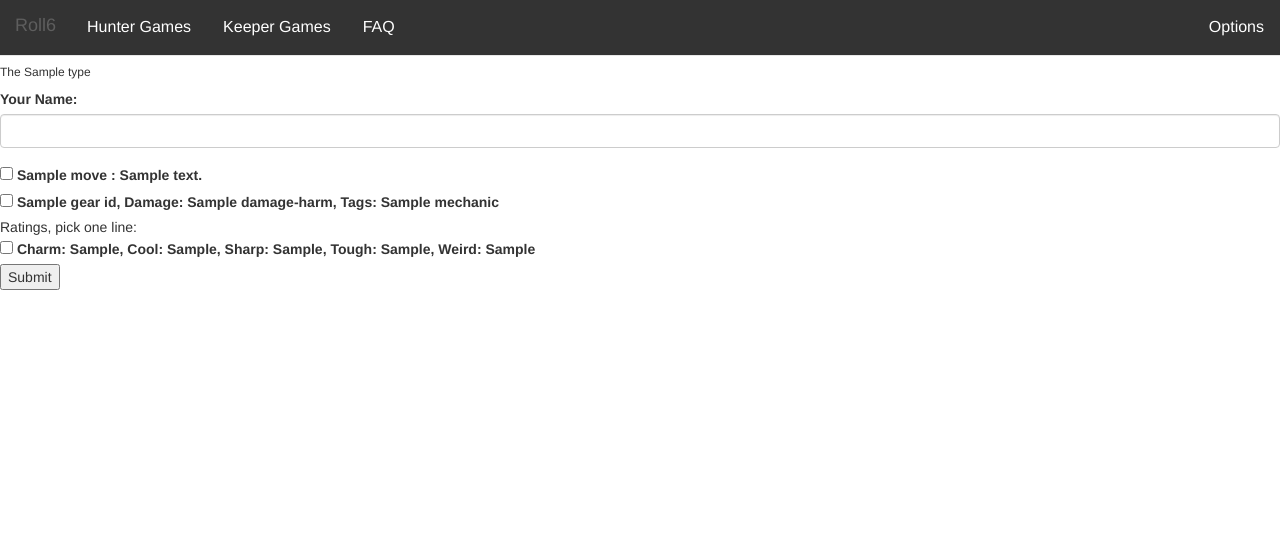
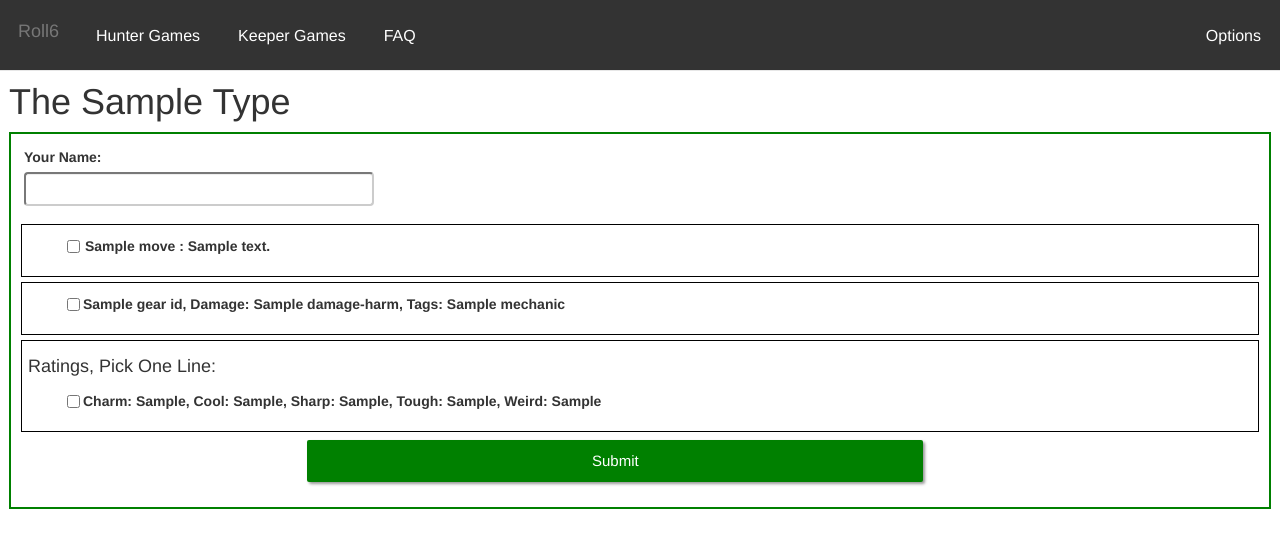
Before and after one commit to cdman678/Roll6, a Django app: template Roll6/apps/game/templates/game/fillsheet.html in a window 1280 px wide. Shown: the top 548 px of the page. Run offline with Django 3.2, Linux system fonts and the light colour scheme; the template is opened without the code that fills it: most values are stand-ins (such as "Sample title", 1, 10 or a date in 2020); some libraries are stand-ins or nearby versions.

Commit message:
Updated HTML

```diff
--- a/Roll6/apps/game/templates/game/choosecharacter.html
+++ b/Roll6/apps/game/templates/game/choosecharacter.html
@@ -14,8 +14,7 @@
       background-color: #f1f1f1;
       width: auto;
       height: 93%;
-      overflow-y: auto;
-      overflow-x: auto;
+      transform: translateY(-2px);
     }
 
     /* Style the buttons inside the tab */
--- a/Roll6/apps/game/templates/game/fillsheet.html
+++ b/Roll6/apps/game/templates/game/fillsheet.html
@@ -1,6 +1,42 @@
 {% extends "game/fillsheetMASTER.html" %}
 
+{% block extra_style %}
 
+    div {
+        padding:3px;
+    }
+    .flex-container {
+        display: flex;
+        flex-direction: column;
+        align-items: flex-start;
+    }
+    .flex-item {
+        display: flex;
+        flex-direction: row;
+        align-items: flex-start;
+        width: auto;
+    }
+    .myBtn {
+      width: 50%;
+      min-width: 75px;
+      float: center;
+      font-size: 15px;
+      text-align: center;
+      border: none;
+      outline: none;
+      background-color: green;
+      color: white;
+      cursor: pointer;
+      padding: 10px;
+      border-radius: 2px;
+      box-shadow: 2px 2px 3px #999;
+      position: relative;
+      left: 23%;
+    }
+    .myBtn:hover {
+      background-color: black;
+    }
+{% endblock %}
 
 {% block content_f %}
 
@@ -16,97 +52,108 @@
         </div>
     {% endif %}
 
-    <h6>The {{type}}</h6>
-
+    <h1 style="text-transform: capitalize">The {{type}}</h1>
+    <div style="border:2px solid green;padding:10px;">
         <!-- field for character name -->
         <div class="form-group">
           <label for="usr">Your Name:</label>
-      <input type="text" class="form-control" id="usr" name="username">
+          <input type="text" class="form-control" id="usr" name="username" style="max-width:350px;border-style: inset;border-width:2px">
         </div>
 
         <!-- todo: list out any pre-move selections -->
 
-    <div>
+        <div style="border: 1.5px solid black;margin-bottom: 5px">
             <!-- explains how many moves they should get -->
             <div>
                 {% if type in "chosen" %}
-                pick one of these:
+                    <h4>Pick One Of These:</h4>
                 {% elif type in "crooked-expert-monstrous-wronged" %}
-                choose two of these:
+                    <h4>Choose Two Of These:</h4>
                 {% elif type in "divine-flake-initiate-mundane-spell-slinger-spooky-" %}
-                pick three of these:
+                    <h4>Pick Three Of These:</h4>
                 {% elif type in "professional" %}
-                pick four of these:
+                    <h4>Pick Four Of These:</h4>
                 {% endif %}
             </div>
 
             <!-- Loop to display moves -->
+                <ul class="flex-container" style="list-style-type:none;">
                 {% for move in move_list %}
-        <div>
-                <input id="{{move.move_name}}" type="checkbox" class="form-check-input" name="m_{{move}}">
-                <label for="{{move.move_name}}" class="form-check-label">{{move.move_name}} : {{move.description}}</label><br />
-        </div>
+                    <li class="flex-item" style="padding:2px">
+                        <input id="{{move.move_name}}" type="checkbox" class="form-check-input" name="m_{{move}}" >
+                        <label for="{{move.move_name}}" class="form-check-label" style="padding-left:5px">{{move.move_name}} : {{move.description}}</label><br />
+                    </li>
                 {% endfor %}
+                </ul>
         </div>
 
         <!-- todo: list out any post-move selections -->
 
         <!-- explains how much gear they get -->
+        <div style="border: 1.5px solid black;margin-bottom: 5px;">
             <div>
                 {% if type == "chosen" %}
                     This class is dumb because they can make their own weapon
                 {% elif type == "crooked" %}
-            You can pick three of these effective weapons:
+                    <h4 style="text-transform: capitalize">You can pick three of these effective weapons:</h4>
                 {% elif type == "divine" %}
-            You can pick one of these divine weapons:
+                    <h4 style="text-transform: capitalize">You can pick one of these divine weapons:</h4>
                 {% elif type == "expert" %}
-            You can pick three of these monster-slaying weapons:
+                    <h4 style="text-transform: capitalize">You can pick three of these monster-slaying weapons:</h4>
                 {% elif type == "flake" %}
-            This class is dumb because they get normal weapons and hidden weapons
+                    <h4 style="text-transform: capitalize">under development.</h4>
                 {% elif type == "initiate" %}
-            This class is dumb because they get an old-fashioned and modern weapon
+                    <h4 style="text-transform: capitalize">under development.</h4>
                 {% elif type == "monstrous" %}
-            If you want, you can take one handy weapon:
+                    <h4 style="text-transform: capitalize">If you want, you can take one handy weapon:</h4>
                 {% elif type == "mundane" %}
-            You can take two of the following weapons:
+                    <h4 style="text-transform: capitalize">You can take two of the following weapons:</h4>
                 {% elif type == "professional" %}
-            This class is dumb because they get a serious weapon and a normal weapon:
+                    <h4 style="text-transform: capitalize">under development.</h4>
                 {% elif type == "spell-slinger" %}
-            You don't need much - aside from any foci or consumables to power your magic.
-            Still, its good to carry some backup. Pick one:
+                    <h4 style="text-transform: capitalize">You don't need much - aside from any foci or consumables to power your magic.
+                        Still, its good to carry some backup. Pick one:</h4>
                 {% elif type == "spooky" %}
-            You can have any magical items or amulets that you use to invoke your powers.
-            Additionally, you may take two of the following weapons:
+                    <h4 style="text-transform: capitalize">You can have any magical items or amulets that you use to invoke your powers.
+                        Additionally, you may take two of the following weapons:</h4>
                 {% elif type == "wronged" %}
-            This class is dumb because they get a 1 signature and 2 practical weapons
+                    <h4 style="text-transform: capitalize">under development.</h4>
                 {% endif %}
             </div>
             <!-- Loop to display starting gun choices -->
+            <ul class="flex-container" style="list-style-type:none;">
             {% for gear in gear_list %}
-    <div>
+                <li class="flex-item" style="padding:2px">
                     <input type="checkbox" class="form-check-input" id="g_{{gear.gear_ID_id}}" name="g_{{gear.gear_ID_id}}">
-            <label for="g_{{gear.gear_ID_id}}" class="form-check-label">{{ gear.gear_ID.weapon_name }},
+                    <label for="g_{{gear.gear_ID_id}}" class="form-check-label" style="padding-left:3px">{{ gear.gear_ID.weapon_name }},
                                                     Damage: {{gear.gear_ID.damage }}-harm,
                                                     Tags: {{ gear.gear_ID.mechanic }}</label><br />
+                </li>
+            {% endfor %}
+            </ul>
         </div>
-    {% endfor %}
 
         <!-- todo: list out transport -->
-
-    Ratings, pick one line:
+        <div style="border: 1.5px solid black;margin-bottom: 5px;">
+            <div>
+                <h4 style="text-transform: capitalize">Ratings, pick one line:</h4>
+            </div>
             <!-- Loop to display starting stats -->
+            <ul class="flex-container" style="list-style-type:none;">
                 {% for line in rating_list %}
-    <div>
+                    <li class="flex-item" style="padding:2px">
                             <input type="checkbox" class="form-check-input" id="r_{{line}}" name="r_{{line}}">
-            <label for="r_{{line}}" class="form-check-label">Charm: {{ line.charm_modifier }},
+                            <label for="r_{{line}}" class="form-check-label" style="padding-left:3px">Charm: {{ line.charm_modifier }},
                                                             Cool: {{ line.cool_modifier }},
                                                             Sharp: {{ line.sharp_modifier }},
                                                             Tough: {{ line.tough_modifier }},
                                                             Weird: {{ line.weird_modifier }}</label><br />
+                    </li>
+                {% endfor %}
+            </ul>
         </div>
-    {% endfor %}
-
         <!-- this submits all the information that they selected -->
-    <button type="submit">Submit</button>
+        <div style="padding-bottom: 15px"><button class="myBtn" type="submit">Submit</button></div>
+    </div>
 </form>
 {% endblock %}
--- a/Roll6/templates/base/base.html
+++ b/Roll6/templates/base/base.html
@@ -34,7 +34,7 @@
             /* Dropdown Content (Hidden by Default) */
             .dropdown-content {
                 display: none;
-                position: absolute;
+                position: fixed;
                 background-color: #f1f1f1;
                 min-width: 150px;
                 box-shadow: 0 8px 16px 0 rgba(0,0,0,0.2);
```
Also changed, not shown: Roll6/apps/dashboard/templates/dashboard/maindash.html (+9 -9 lines). Lines whose indentation alone changed are shown as unchanged.
